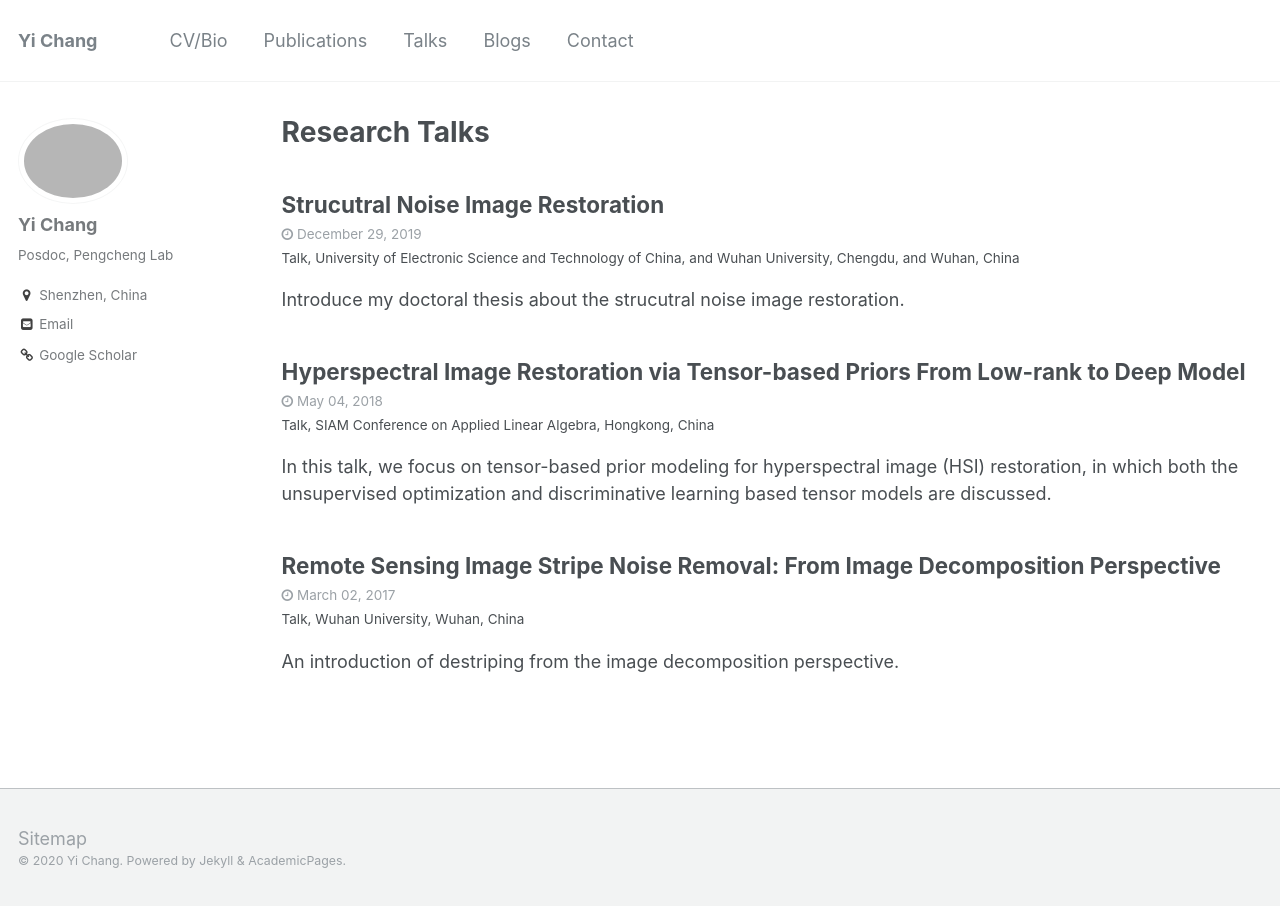
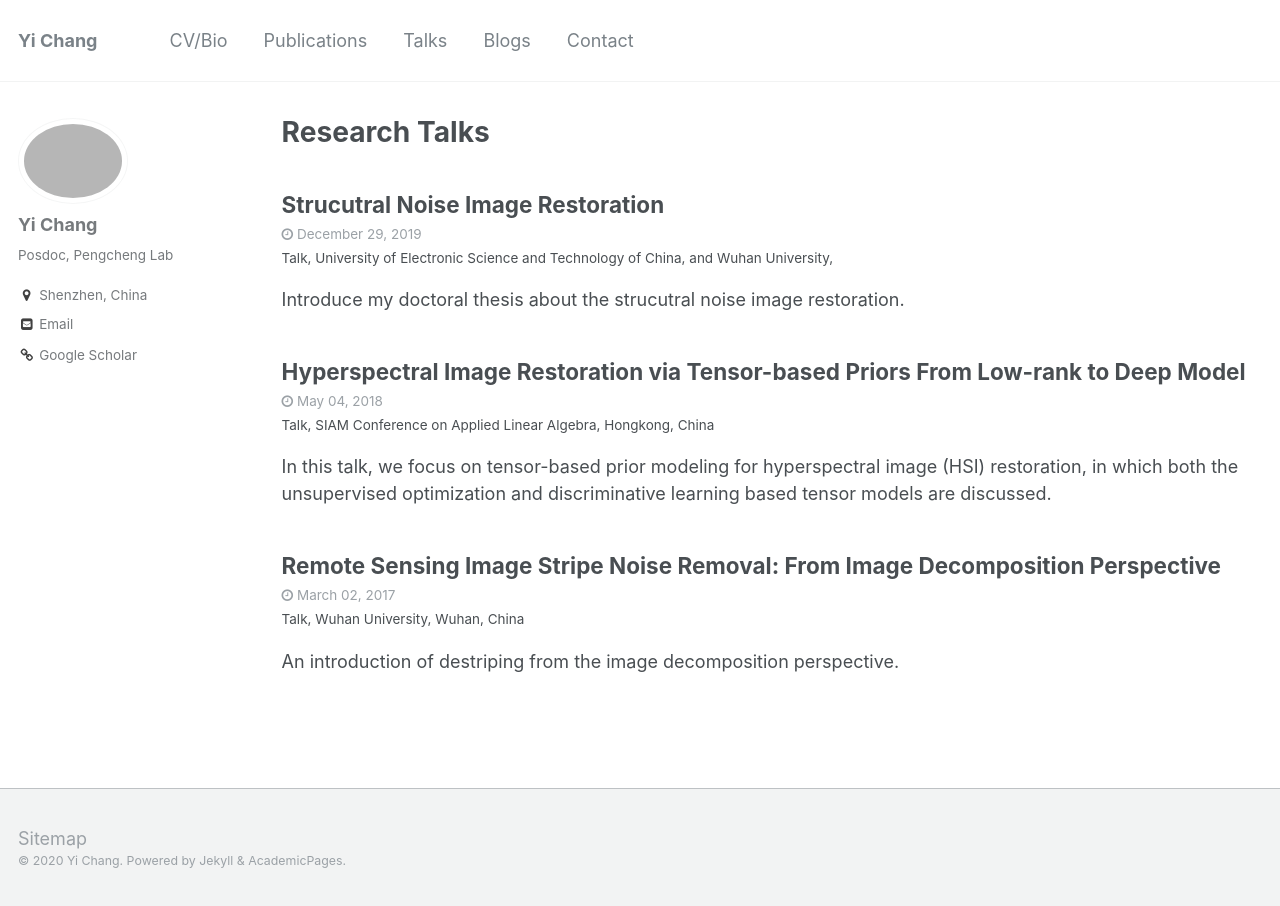
Before and after one commit to zhanwenchen/owuchangyuo.github.io, a Jekyll site: the page built from _pages/talks.html, in a window 1280 px wide. Built offline with Jekyll 4.4.1, drawn with Linux system fonts in a browser that asks for light colours.

Commit message:
Update 2019-12-29-Strucutral-Noise.md

```diff
--- a/_talks/2019-12-29-Strucutral-Noise.md
+++ b/_talks/2019-12-29-Strucutral-Noise.md
@@ -5,7 +5,6 @@ type: "Talk"
 permalink: /talks/2019-12-29-Strucutral-Noise
 venue: "University of Electronic Science and Technology of China, and Wuhan University"
 date: 2019-12-29
-location: "Chengdu, and Wuhan, China"
 ---
 
 Introduce my doctoral thesis about the strucutral noise image restoration.
```
